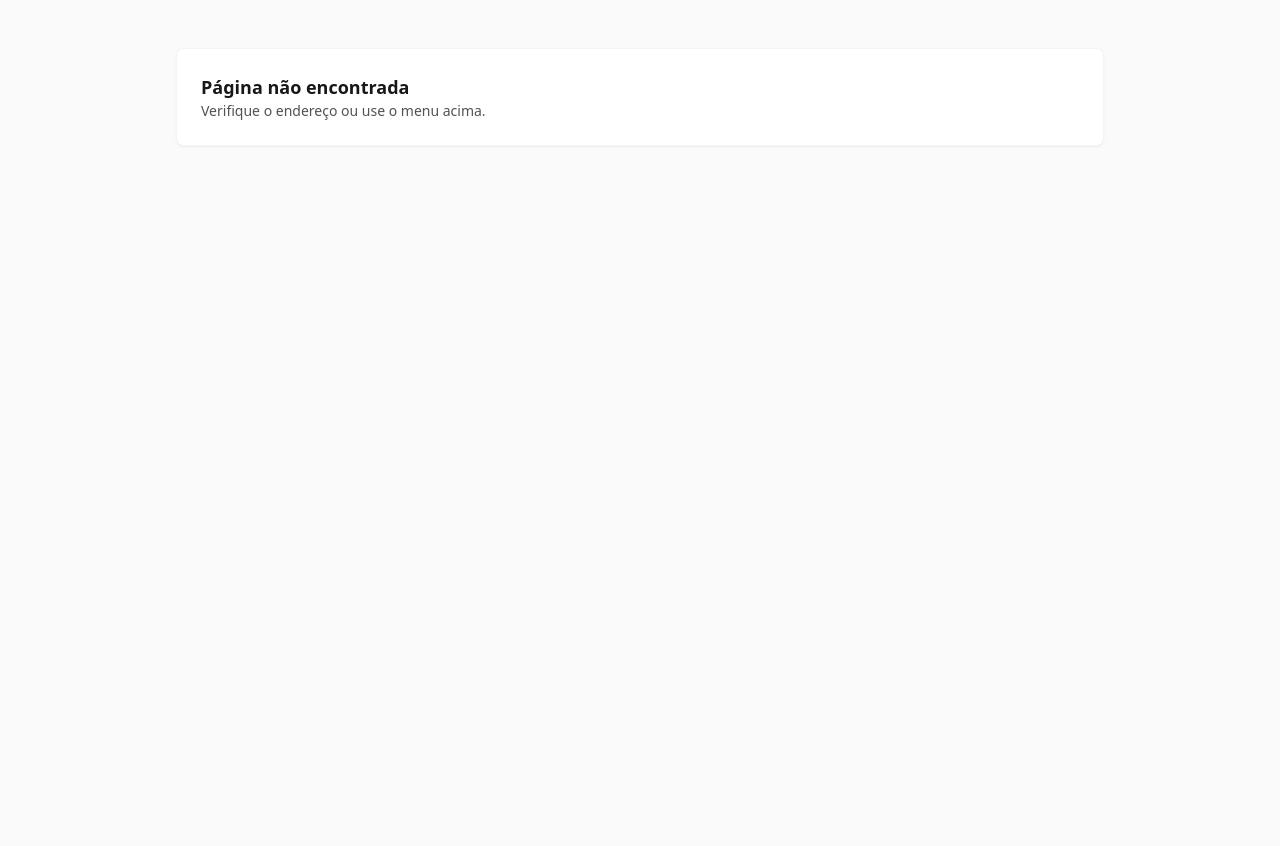
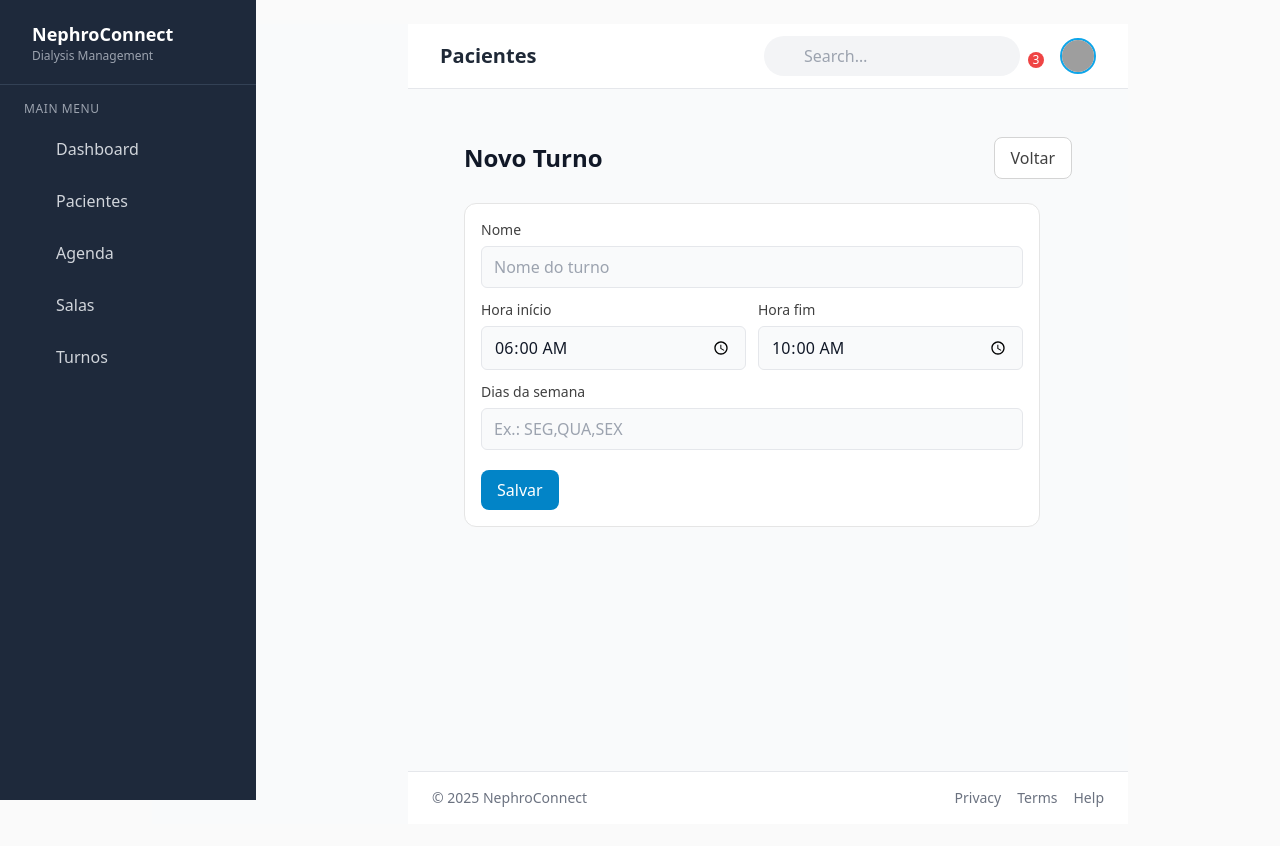
Before and after one commit to borgesr18/Dialysis, a Next.js app: page /turnos/new in a window 1280 px wide. Before the commit this address had no page. Before the commit the page ends 800 px from the top, so only its background shows below. Built offline with nearby package versions, Linux system fonts and the light colour scheme; no server answers; grey boxes are pictures that could not be loaded.

Commit message:
UX: narrow central container, modern header actions, and dedicated /new pages for Salas/Turnos; remove inline quick-create in Pacientes
Co-Authored-By: borgesr18@yahoo.com.br <borgesr18@yahoo.com.br>

```diff
--- a/src/app/(app)/layout.tsx
+++ b/src/app/(app)/layout.tsx
@@ -124,7 +124,7 @@ export default async function AppLayout({ children }: { children: ReactNode }) {
         </header>
 
         <main className="flex-1">
-          <div className="mx-auto w-full max-w-screen-2xl px-4 sm:px-6 lg:px-8 py-6">
+          <div className="mx-auto w-full max-w-6xl px-4 sm:px-6 lg:px-8 py-6">
             {children}
           </div>
         </main>
--- a/src/app/(app)/pacientes/page.tsx
+++ b/src/app/(app)/pacientes/page.tsx
@@ -1,6 +1,4 @@
 import Link from 'next/link';
-import PacienteForm from './_form';
-import { createPaciente } from './_actions';
 import { createClient } from '@/lib/supabase-server';
 import { getCurrentClinicId } from '@/lib/get-clinic';
 
@@ -42,12 +40,17 @@ export default async function PacientesPage({
     <div className="mx-auto max-w-7xl p-6 space-y-6">
       <div className="flex items-center justify-between">
         <h1 className="text-2xl font-semibold">Pacientes</h1>
-        <Link
-          href="/pacientes/new"
-          className="rounded-lg bg-primary-600 px-4 py-2 text-white hover:bg-primary-700"
-        >
-          Novo paciente
-        </Link>
+        <div className="flex items-center gap-2">
+          <button className="rounded-lg border border-neutral-300 bg-white px-4 py-2 text-neutral-700 hover:bg-neutral-50">
+            Filtrar
+          </button>
+          <Link
+            href="/pacientes/new"
+            className="rounded-lg bg-primary-600 px-4 py-2 text-white hover:bg-primary-700"
+          >
+            Novo
+          </Link>
+        </div>
       </div>
 
       {/* Alerts */}
@@ -62,11 +65,6 @@ export default async function PacientesPage({
         </div>
       )}
 
-      {/* Criação rápida (opcional) */}
-      <div className="rounded-xl border border-neutral-200 bg-white p-4">
-        <h2 className="mb-3 text-lg font-medium">Cadastro rápido</h2>
-        <PacienteForm action={createPaciente} />
-      </div>
 
       {/* Lista */}
       <div className="rounded-xl border border-neutral-200 bg-white">
--- /dev/null
+++ b/src/app/(app)/salas/new/page.tsx
@@ -0,0 +1,48 @@
+import { createClient } from '@/lib/supabase-server';
+import { getCurrentClinicId } from '@/lib/get-clinic';
+import Link from 'next/link';
+import { redirect } from 'next/navigation';
+
+async function createSala(fd: FormData) {
+  'use server';
+  const supabase = createClient();
+  const clinica_id = await getCurrentClinicId();
+  const { error } = await supabase.from('salas').insert({
+    clinica_id,
+    nome: String(fd.get('nome') || ''),
+    descricao: String(fd.get('descricao') || ''),
+  });
+  const ok = !error ? 'Sala criada com sucesso' : '';
+  const err = error ? encodeURIComponent(error.message) : '';
+  const params = ok ? `?ok=${encodeURIComponent(ok)}` : err ? `?error=${err}` : '';
+  redirect(`/salas${params}`);
+}
+
+export default function NovaSalaPage() {
+  return (
+    <div className="p-6 space-y-6">
+      <div className="flex items-center justify-between">
+        <h1 className="text-2xl font-semibold">Nova Sala</h1>
+        <Link href="/salas" className="rounded-lg border border-neutral-300 bg-white px-4 py-2 text-neutral-700 hover:bg-neutral-50">
+          Voltar
+        </Link>
+      </div>
+
+      <form action={createSala} className="rounded-xl border border-neutral-200 bg-white p-4 grid gap-3 max-w-xl">
+        <div className="grid gap-1.5">
+          <label className="text-sm text-neutral-700">Nome</label>
+          <input className="input border rounded-md px-3 py-2" name="nome" placeholder="Nome da sala" required />
+        </div>
+        <div className="grid gap-1.5">
+          <label className="text-sm text-neutral-700">Descrição</label>
+          <input className="input border rounded-md px-3 py-2" name="descricao" placeholder="Descrição" />
+        </div>
+        <div className="pt-2">
+          <button className="rounded-lg bg-primary-600 px-4 py-2 text-white hover:bg-primary-700" type="submit">
+            Salvar
+          </button>
+        </div>
+      </form>
+    </div>
+  );
+}
--- a/src/app/(app)/salas/page.tsx
+++ b/src/app/(app)/salas/page.tsx
@@ -1,16 +1,6 @@
 import { createClient } from '@/lib/supabase-server';
 import { getCurrentClinicId } from '@/lib/get-clinic';
 
-async function createSala(fd: FormData) {
-  'use server';
-  const supabase = createClient();
-  const clinica_id = await getCurrentClinicId();
-  await supabase.from('salas').insert({
-    clinica_id,
-    nome: String(fd.get('nome') || ''),
-    descricao: String(fd.get('descricao') || ''),
-  });
-}
 
 export default async function SalasPage() {
   const supabase = createClient();
@@ -24,13 +14,20 @@ export default async function SalasPage() {
 
   return (
     <div className="p-6 space-y-4">
-      <h1 className="text-2xl font-semibold">Salas</h1>
-
-      <form action={createSala} className="card grid gap-2 md:grid-cols-3">
-        <input className="input" name="nome" placeholder="Nome da sala" required />
-        <input className="input md:col-span-2" name="descricao" placeholder="Descrição" />
-        <button className="btn md:col-start-3">Salvar</button>
-      </form>
+      <div className="flex items-center justify-between">
+        <h1 className="text-2xl font-semibold">Salas</h1>
+        <div className="flex items-center gap-2">
+          <button className="rounded-lg border border-neutral-300 bg-white px-4 py-2 text-neutral-700 hover:bg-neutral-50">
+            Filtrar
+          </button>
+          <a
+            href="/salas/new"
+            className="rounded-lg bg-primary-600 px-4 py-2 text-white hover:bg-primary-700"
+          >
+            Nova
+          </a>
+        </div>
+      </div>
 
       <div className="grid gap-2">
         {(salas ?? []).map((s) => (
--- /dev/null
+++ b/src/app/(app)/turnos/new/page.tsx
@@ -0,0 +1,68 @@
+import { createClient } from '@/lib/supabase-server';
+import { getCurrentClinicId } from '@/lib/get-clinic';
+import Link from 'next/link';
+import { redirect } from 'next/navigation';
+
+async function createTurno(fd: FormData) {
+  'use server';
+  const supabase = createClient();
+  const clinica_id = await getCurrentClinicId();
+  const nome = String(fd.get('nome') || '');
+  const hora_inicio = String(fd.get('hora_inicio') || '06:00');
+  const hora_fim = String(fd.get('hora_fim') || '10:00');
+  const dias = String(fd.get('dias') || '');
+  const dias_semana = dias
+    .split(',')
+    .map((s) => s.trim().toUpperCase())
+    .filter(Boolean);
+
+  const { error } = await supabase.from('turnos').insert({
+    clinica_id,
+    nome,
+    hora_inicio,
+    hora_fim,
+    dias_semana,
+  });
+
+  const ok = !error ? 'Turno criado com sucesso' : '';
+  const err = error ? encodeURIComponent(error.message) : '';
+  const params = ok ? `?ok=${encodeURIComponent(ok)}` : err ? `?error=${err}` : '';
+  redirect(`/turnos${params}`);
+}
+
+export default function NovoTurnoPage() {
+  return (
+    <div className="p-6 space-y-6">
+      <div className="flex items-center justify-between">
+        <h1 className="text-2xl font-semibold">Novo Turno</h1>
+        <Link href="/turnos" className="rounded-lg border border-neutral-300 bg-white px-4 py-2 text-neutral-700 hover:bg-neutral-50">
+          Voltar
+        </Link>
+      </div>
+
+      <form action={createTurno} className="rounded-xl border border-neutral-200 bg-white p-4 grid gap-3 max-w-xl md:grid-cols-2">
+        <div className="grid gap-1.5 md:col-span-2">
+          <label className="text-sm text-neutral-700">Nome</label>
+          <input className="input border rounded-md px-3 py-2" name="nome" placeholder="Nome do turno" required />
+        </div>
+        <div className="grid gap-1.5">
+          <label className="text-sm text-neutral-700">Hora início</label>
+          <input className="input border rounded-md px-3 py-2" name="hora_inicio" type="time" defaultValue="06:00" />
+        </div>
+        <div className="grid gap-1.5">
+          <label className="text-sm text-neutral-700">Hora fim</label>
+          <input className="input border rounded-md px-3 py-2" name="hora_fim" type="time" defaultValue="10:00" />
+        </div>
+        <div className="grid gap-1.5 md:col-span-2">
+          <label className="text-sm text-neutral-700">Dias da semana</label>
+          <input className="input border rounded-md px-3 py-2" name="dias" placeholder="Ex.: SEG,QUA,SEX" />
+        </div>
+        <div className="pt-2 md:col-span-2">
+          <button className="rounded-lg bg-primary-600 px-4 py-2 text-white hover:bg-primary-700" type="submit">
+            Salvar
+          </button>
+        </div>
+      </form>
+    </div>
+  );
+}
--- a/src/app/(app)/turnos/page.tsx
+++ b/src/app/(app)/turnos/page.tsx
@@ -1,21 +1,6 @@
 import { createClient } from '@/lib/supabase-server';
 import { getCurrentClinicId } from '@/lib/get-clinic';
 
-async function createTurno(fd: FormData) {
-  'use server';
-  const supabase = createClient();
-  const clinica_id = await getCurrentClinicId();
-  await supabase.from('turnos').insert({
-    clinica_id,
-    nome: String(fd.get('nome') || ''),
-    hora_inicio: String(fd.get('hora_inicio') || '06:00'),
-    hora_fim: String(fd.get('hora_fim') || '10:00'),
-    dias_semana: (String(fd.get('dias') || '') || '')
-      .split(',')
-      .map((s) => s.trim().toUpperCase())
-      .filter(Boolean), // espera enum/text conforme seu schema
-  });
-}
 
 export default async function TurnosPage() {
   const supabase = createClient();
@@ -29,15 +14,20 @@ export default async function TurnosPage() {
 
   return (
     <div className="p-6 space-y-4">
-      <h1 className="text-2xl font-semibold">Turnos</h1>
-
-      <form action={createTurno} className="card grid gap-2 md:grid-cols-4">
-        <input className="input md:col-span-2" name="nome" placeholder="Nome do turno" required />
-        <input className="input" name="hora_inicio" type="time" defaultValue="06:00" />
-        <input className="input" name="hora_fim" type="time" defaultValue="10:00" />
-        <input className="input md:col-span-4" name="dias" placeholder="Dias (ex.: SEG,QUA,SEX)" />
-        <button className="btn md:col-start-4">Salvar</button>
-      </form>
+      <div className="flex items-center justify-between">
+        <h1 className="text-2xl font-semibold">Turnos</h1>
+        <div className="flex items-center gap-2">
+          <button className="rounded-lg border border-neutral-300 bg-white px-4 py-2 text-neutral-700 hover:bg-neutral-50">
+            Filtrar
+          </button>
+          <a
+            href="/turnos/new"
+            className="rounded-lg bg-primary-600 px-4 py-2 text-white hover:bg-primary-700"
+          >
+            Novo
+          </a>
+        </div>
+      </div>
 
       {error && <p className="text-red-600">Erro ao carregar turnos: {error.message}</p>}
 
```
